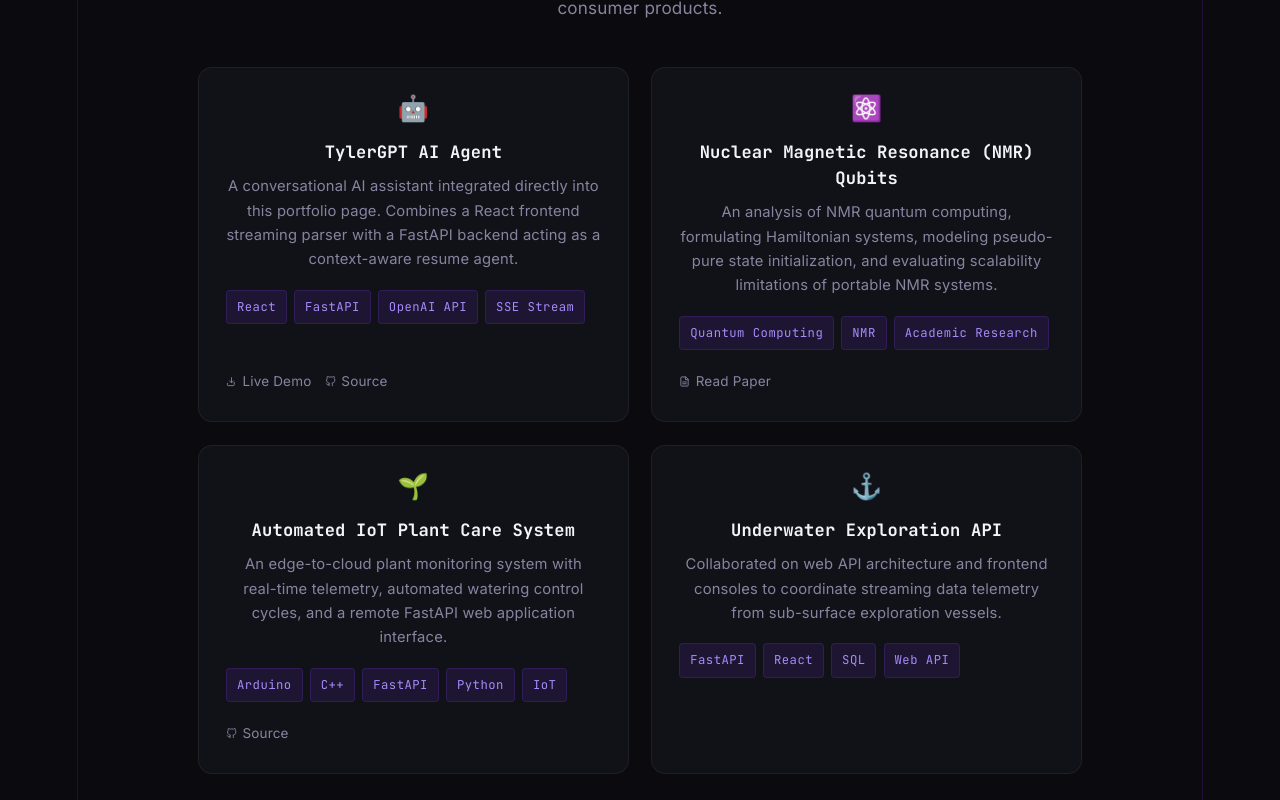
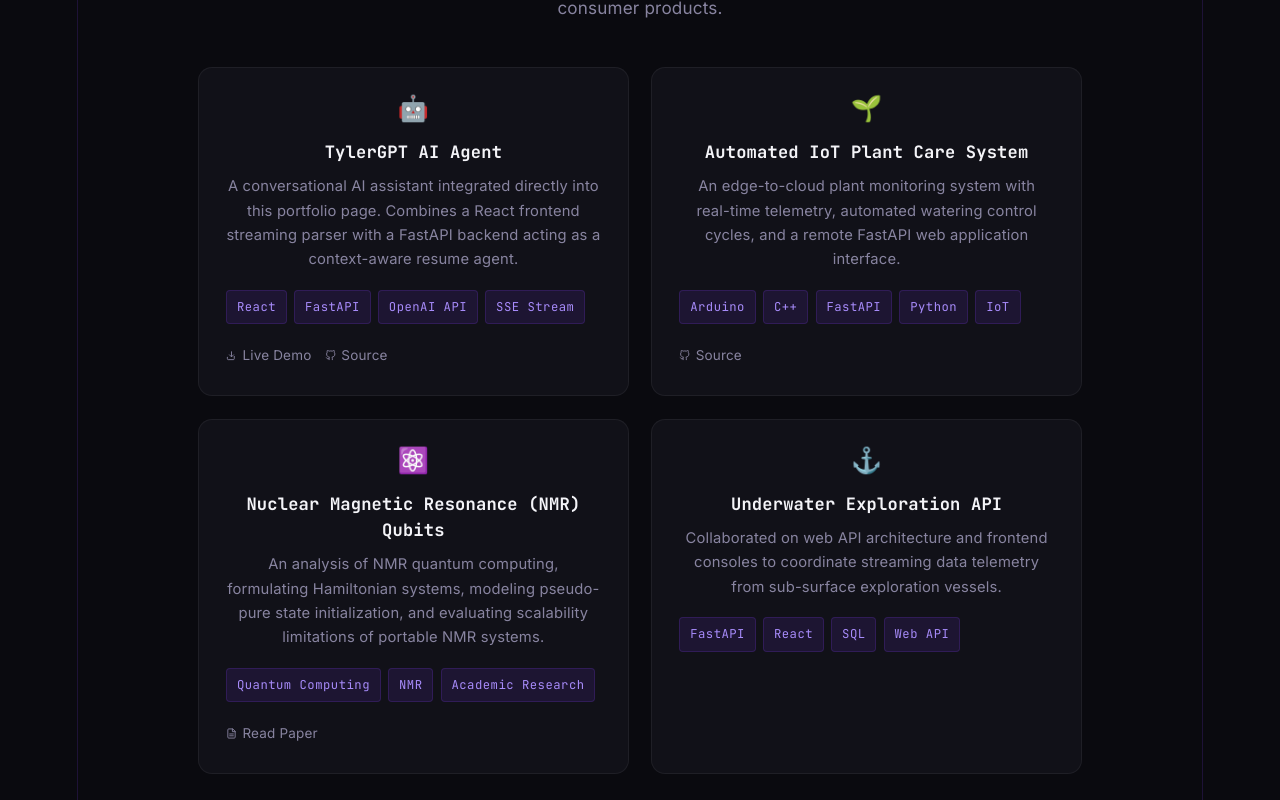
Before and after one commit to tylerlammey/personal-website, a React (Vite) app in the folder frontend/: page / in a window 1280 px wide. Shown: the part 1420-2220 px from the top of the page. Built offline with nearby package versions, Linux system fonts and the light colour scheme.

Commit message:
change project order

```diff
--- a/frontend/src/App.jsx
+++ b/frontend/src/App.jsx
@@ -962,20 +962,20 @@ const PROJECTS = [
     code: "https://github.com/tylerlammey/personal-website",
   },
   {
+    icon: "🌱",
+    title: "Automated IoT Plant Care System",
+    desc: "An edge-to-cloud plant monitoring system with real-time telemetry, automated watering control cycles, and a remote FastAPI web application interface.",
+    tags: ["Arduino", "C++", "FastAPI", "Python", "IoT"],
+    demo: "",
+    code: "https://github.com/tylerlammey/automated-IoT-plant-care",
+  },
+  {
     icon: "⚛️",
     title: "Nuclear Magnetic Resonance (NMR) Qubits",
     desc: "An analysis of NMR quantum computing, formulating Hamiltonian systems, modeling pseudo-pure state initialization, and evaluating scalability limitations of portable NMR systems.",
     tags: ["Quantum Computing", "NMR", "Academic Research"],
     demo: "/nmr_qubits_paper.pdf",
     code: "",
-  },
-  {
-    icon: "🌱",
-    title: "Automated IoT Plant Care System",
-    desc: "An edge-to-cloud plant monitoring system with real-time telemetry, automated watering control cycles, and a remote FastAPI web application interface.",
-    tags: ["Arduino", "C++", "FastAPI", "Python", "IoT"],
-    demo: "",
-    code: "https://github.com/tylerlammey/automated-IoT-plant-care",
   },
   {
     icon: "⚓",
```
